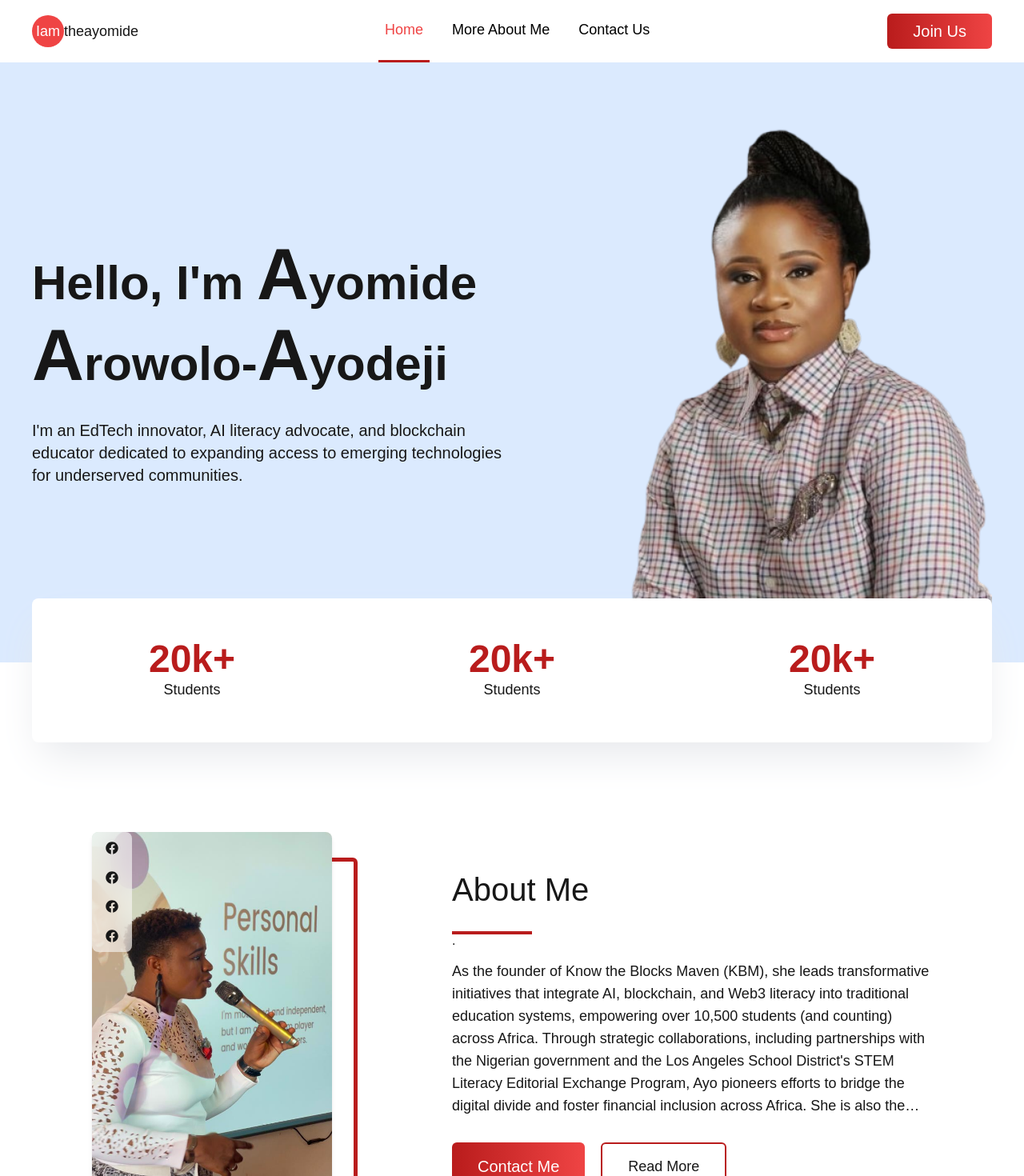
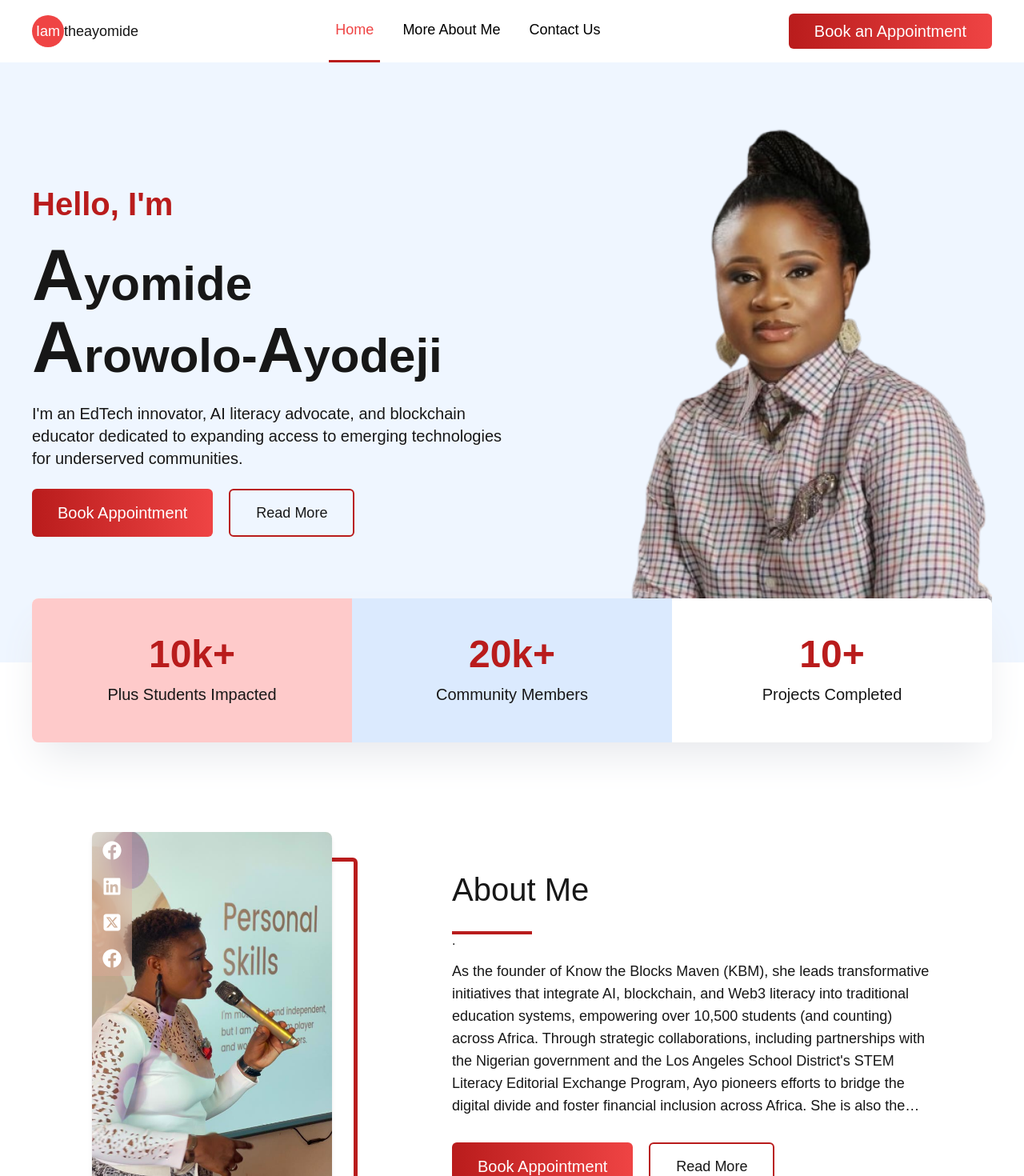
Before and after one commit to Nomolos29/Iamayomide, a Next.js app: page / in a window 1280 px wide. Shown: the top 1470 px of the page at 80% size. Built offline with nearby package versions, Linux system fonts and the light colour scheme.

Commit message:
Feat: Updated design

```diff
--- a/app/page.tsx
+++ b/app/page.tsx
@@ -1,5 +1,6 @@
 import Image from "next/image";
-import { FaFacebook } from "react-icons/fa";
+import { FaFacebook, FaLinkedin } from "react-icons/fa";
+import { FaSquareXTwitter } from "react-icons/fa6";
 import React from "react";
 import Link from "next/link";
 
@@ -8,16 +9,16 @@ export default function Home() {
 
   const stats = [
     {
-      number: "20k+",
-      name: "Students"
+      number: "10k+",
+      name: "plus students impacted"
     },
     {
       number: "20k+",
-      name: "Students"
+      name: "community members"
     },
     {
-      number: "20k+",
-      name: "Students"
+      number: "10+",
+      name: "projects completed"
     }
   ]
 
@@ -32,12 +33,12 @@ export default function Home() {
       link: "#"
     },
     {
-      icon: <FaFacebook />,
-      link: "#"
+      icon: <FaLinkedin />,
+      link: "https://www.linkedin.com/in/ayomidearowoloayodeji?utm_source=share&utm_campaign=share_via&utm_content=profile&utm_medium=android_app"
     },
     {
-      icon: <FaFacebook />,
-      link: "#"
+      icon: <FaSquareXTwitter />,
+      link: "https://x.com/knowtheblocks_?t=VNjLr__AVfJPoU219GCj1w&s=08"
     },
     {
       icon: <FaFacebook />,
@@ -47,11 +48,21 @@ export default function Home() {
 
   return (
     <main className="w-full flex flex-col justify-center items-center">
-      <section className="flex justify-between items-center max-w-[1440px] w-full px-10 bg-blue-100">
+      <section className="flex justify-between items-center max-w-[1440px] w-full px-10 bg-blue-50">
         <aside className="w-1/2 flex flex-col gap-y-20">
           <div className="flex flex-col gap-y-6 w-full">
-            <h1 className="text-[60px] font-extrabold">Hello, I&apos;m <span className="text-[90px] leading-none">A</span>yomide <br /><span className="text-[90px] leading-none">A</span>rowolo-<span className="text-[90px] leading-none">A</span>yodeji</h1>
+            <h3 className="text-[40px] font-extrabold text-red-700 leading-none">Hello, I&apos;m <br /></h3>
+            <h1 className="text-[60px] font-extrabold leading-none"><span className="text-[90px] leading-none">A</span>yomide <br /><span className="text-[90px] leading-none">A</span>rowolo-<span className="text-[80px] leading-none">A</span>yodeji</h1>
             <p className="text-xl">I&apos;m an EdTech innovator, AI literacy advocate, and blockchain educator dedicated to expanding access to emerging technologies for underserved communities.</p>
+
+            <div className="flex gap-x-5">
+            <Link
+              href="https://outlook.office.com/bookwithme/user/7d3c3f6ee4e9414296cdcdc8704495b6@gse.harvard.edu?anonymous&ep=plink" target="_blank"
+            >
+              <button type="button" className="py-4 px-8 bg-gradient-to-r from-red-700 to-red-500 text-xl font-medium rounded-md text-white">Book Appointment</button>
+            </Link>
+              <button type="button" className="py-2 px-8 text-lg font-medium rounded-md border-2 border-red-700">Read More</button>
+            </div>
           </div>
 
         </aside>
@@ -59,11 +70,11 @@ export default function Home() {
       </section>
 
       <section className="flex justify-between items-center max-w-[1440px] w-full px-10 -mt-20">
-        <div className="w-full bg-white shadow-2xl shadow-gray-200 rounded-lg backdrop-blur-md h-[180px] flex justify-between items-center">
+        <div className="w-full bg-white shadow-2xl shadow-gray-200 rounded-lg backdrop-blur-md h-[180px] flex justify-between items-center overflow-hidden">
           {stats.map((stat, index) => (
-            <div key={index} className="flex flex-col items-center text-center w-1/3">
+            <div key={index} className={`flex flex-col items-center justify-center text-center w-1/3 gap-y-3 h-full ${index == 0 ? "bg-red-200" : index == 1 ? "bg-blue-100" : "bg-white"}`}>
               <h5 className="text-5xl font-bold text-red-700">{stat.number}</h5>
-              <p className="text-lg">{stat.name}</p>
+              <p className="text-xl capitalize font-medium">{stat.name}</p>
             </div>
           ))}
         </div>
@@ -73,9 +84,9 @@ export default function Home() {
         <div className="relative w-[300px] flex">
           <div className="relative z-10">
             <img src="/personalImage2.jpeg" alt="Image" width={0} height={0} className="h-[500px] w-[300px] bg-white backdrop-blur-sm rounded-lg shadow-md" />
-            <div className="w-[50px] h-[150px] flex flex-col justify-between items-center p-3 absolute bg-[#ffffff94] top-0 rounded-lg backdrop-blur-lg">
+            <div className="w-[50px] h-[180px] flex flex-col justify-between items-center absolute bg-red-300/20 top-0 rounded-tl-md backdrop-blur-lg overflow-hidden">
               {socialIcons.map((social, index) => (
-                <Link href={social.link} key={index}>{social.icon}</Link>
+                <Link href={social.link} key={index} target="_blank" className="text-2xl flex justify-center items-center text-white hover:bg-red-400/50 h-1/4 w-full">{social.icon}</Link>
               ))}
             </div>
           </div>
@@ -88,7 +99,11 @@ export default function Home() {
             <span className="h-1 w-[100px] bg-red-700">.</span>
             <p className="text-lg line-clamp-[7]">As the founder of Know the Blocks Maven (KBM), she leads transformative initiatives that integrate AI, blockchain, and Web3 literacy into traditional education systems, empowering over 10,500 students (and counting) across Africa. Through strategic collaborations, including partnerships with the Nigerian government and the Los Angeles School District&apos;s STEM Literacy Editorial Exchange Program, Ayo pioneers efforts to bridge the digital divide and foster financial inclusion across Africa. She is also the first Web3 educator to organize a self-funded Web3 Educational Exposition for underserved communities, introducing emerging technologies to students in government senior secondary schools.</p>
             <div className="flex gap-x-5">
-              <button type="button" className="py-4 px-8 bg-gradient-to-r from-red-700 to-red-500 text-xl font-medium rounded-md text-white">Contact Me</button>
+              <Link
+                href="https://outlook.office.com/bookwithme/user/7d3c3f6ee4e9414296cdcdc8704495b6@gse.harvard.edu?anonymous&ep=plink" target="_blank"
+              >
+                <button type="button" className="py-4 px-8 bg-gradient-to-r from-red-700 to-red-500 text-xl font-medium rounded-md text-white">Book Appointment</button>
+              </Link>
               <button type="button" className="py-2 px-8 text-lg font-medium rounded-md border-2 border-red-700">Read More</button>
             </div>
           </div>
@@ -144,21 +159,25 @@ export default function Home() {
           <h1 className="text-[34px]">Contact Me</h1>
           <form className="flex flex-col gap-5">
             <div className="flex gap-5">
-              <input type="text" name="" id="" placeholder="Firstname" className="border-[#d2d2d2] border px-2 py-2 rounded-md" />
+              <input required type="text" name="" id="" placeholder="Firstname" className="border-[#d2d2d2] outline-red-700 hover:bg-[#f7f7f7c9] hover:cursor-pointer border px-2 py-2 rounded-md" />
 
-              <input type="text" name="" id="" placeholder="Firstname" className="border-[#d2d2d2] border px-2 py-2 rounded-md" />
+              <input required type="text" name="" id="" placeholder="Firstname" className="border-[#d2d2d2] outline-red-700 hover:bg-[#f7f7f7c9] hover:cursor-pointer border px-2 py-2 rounded-md" />
             </div>
 
-            <input type="email" name="" id="" placeholder="Email Address" className="border-[#d2d2d2] border px-2 py-1 rounded-md w-full" />
+            <input required type="email" name="" id="" placeholder="Email Address" className="border-[#d2d2d2] outline-red-700 hover:bg-[#f7f7f7c9] hover:cursor-pointer border px-2 py-2 rounded-md w-full" />
 
-            <textarea name="" id="" rows={5} placeholder="Message" className="border-[#d2d2d2] border p-2 rounded-md"></textarea>
+            <input required type="text" name="" id="" placeholder="Location" className="border-[#d2d2d2] outline-red-700 hover:bg-[#f7f7f7c9] hover:cursor-pointer border px-2 py-2 rounded-md w-full" />
+
+            <textarea name="" id="" rows={5} required placeholder="Reason for contacting" className="border-[#d2d2d2] outline-red-700 hover:bg-[#f7f7f7c9] hover:cursor-pointer border p-2 rounded-md"></textarea>
           </form>
 
-          <div className="h-[150px] flex justify-between items-center p-3 gap-5">
+          <div className="h-[50px] flex justify-between items-center p-3 gap-5">
             {socialIcons.map((social, index) => (
               <Link href={social.link} key={index} className="text-2xl text-red-700">{social.icon}</Link>
             ))}
           </div>
+
+          <div className="h-[2px] w-20 bg-red-700"></div>
         </div>
       </section>
     </main>
--- a/components/layout/Footer.tsx
+++ b/components/layout/Footer.tsx
@@ -1,81 +1,82 @@
 import Link from 'next/link';
-
+import { FaFacebook, FaLinkedin } from "react-icons/fa";
+import { FaSquareXTwitter } from "react-icons/fa6";
 
 const Footer = () => {
 
+    type SocialIconProp = {
+      icon: React.ReactNode;
+      link: string;
+    };
+
+    const socialIcons: SocialIconProp[] = [
+      {
+        icon: <FaFacebook />,
+        link: "#"
+      },
+      {
+        icon: <FaLinkedin />,
+        link: "https://www.linkedin.com/in/ayomidearowoloayodeji?utm_source=share&utm_campaign=share_via&utm_content=profile&utm_medium=android_app"
+      },
+      {
+        icon: <FaSquareXTwitter />,
+        link: "https://x.com/knowtheblocks_?t=VNjLr__AVfJPoU219GCj1w&s=08"
+      },
+      {
+        icon: <FaFacebook />,
+        link: "#"
+      }
+    ]
+
   const navMenu = [
-    {
-      name: "Resources",
-      menu: [
     {
       name: "Home",
       url: "/"
     },
     {
-          name: "About us ",
-          url: "/about_us"
-        }
-      ]
+      name: "More About Me",
+      url: "/"
     },
     {
-      name: "Community",
-      menu: [
-        {
-          name: "Devlopers",
-          url: ""
+      name: "KBM Official",
+      url: "/"
     },
     {
-          name: "How it works",
-          url: ""
+      name: "DAOit",
+      url: "/"
     },
-        {
-          name: "FAQs",
-          url: ""
-        }
-      ]
-    },
-    {
-      name: "Company",
-      menu: [
-        {
-          name: "Privacy policy",
-          url: ""
-        },
-        {
-          name: "Term of Use",
-          url: ""
-        },
-        {
-          name: "Contact",
-          url: "/contact_us"
-        }
-      ]
-    }
   ]
 
   return (
-    <footer className='w-full bg-red-800 flex justify-center h-fit py-10 md:h-[250px] pl-10 items-center overflow-hidden relative'>
-        <main className='max-w-[1440px] w-full margin-auto pt-2 flex justify-between items-center text-white'>
-          <section className='flex flex-col w-full md:flex-row justify-between md:items-center gap-10 md:gap-x-20'>
-            <div className='flex flex-col w-1/2'>
+    <footer className='w-full bg-red-800 flex justify-center h-fit py-5 items-center overflow-hidden relative'>
+        <main className='max-w-[1440px] w-full margin-auto flex flex-col justify-center items-center text-white gap-10'>
+          <section className='flex flex-col w-fit justify-center items-center gap-10 py-10'>
             <Link href="/" className="w-full">
               <div className="flex items-center text-3xl">
-                  <div className="h-20 w-20 rounded-full bg-red-500 text-white flex justify-center items-center">Iam</div>theayomide
+                <div className="h-16 w-16 rounded-full bg-red-500 text-white flex justify-center items-center">Iam</div>theayomide
               </div>
             </Link>
+          </section>
+
+          <section className='flex flex-col w-[90%] gap-5'>
+            <div className='flex flex-col md:flex-row w-full justify-between pt-5'>
+              {navMenu.map((Category, index) => (
+                <div key={index}>
+                  <Link key={index} href={Category.url} className='text-lg cursor-pointer text-white'>{Category.name}</Link>
+                </div>
+              ))}
             </div>
 
-            <div className='flex flex-col md:flex-row w-1/2 pt-5 md:pt-0 gap-7 md:gap-16'>
-              {navMenu.map((Category, index) => (
-                <div key={index}>
-                  <h4 className='font-semibold text-lg pb-2'>{Category.name}</h4>
-                  <div className='flex flex-col gap-y-3 w-full'>
-                    {Category.menu.map((nav, index) => (
-                      <Link key={index} href={nav.url} className='text-sm cursor-pointer text-[#d2d2d2]'>{nav.name}</Link>
+            <div className='h-[2px] w-full bg-[#d2d2d2]'></div>
+
+            <div className='flex justify-between items-center'>
+              <p className='font-medium'>copywrite</p>
+
+              <div className="flex justify-between items-center gap-5">
+                {socialIcons.map((social, index) => (
+                  <Link href={social.link} key={index} className="text-2xl text-red-200">{social.icon}</Link>
                 ))}
               </div>
-                </div>
-              ))}
             </div>
           </section>
         </main>
--- a/components/layout/Header.tsx
+++ b/components/layout/Header.tsx
@@ -51,10 +51,10 @@ const Header: React.FC = () => {
         {/* Join Us Button */}
         <div className="flex items-center gap-x-5">
           <Link
-            href="/" // Redirect to the relevant page
+            href="https://outlook.office.com/bookwithme/user/7d3c3f6ee4e9414296cdcdc8704495b6@gse.harvard.edu?anonymous&ep=plink" target="_blank" // Redirect to the relevant page
             className="py-2 px-8 bg-gradient-to-r from-red-700 to-red-500 text-xl font-medium rounded-md text-white"
           >
-            Join Us
+            Book an Appointment
           </Link>
 
           <AiOutlineMenuFold className={`text-4xl md:hidden ${opened && "rotate-180"} duration-300`} onClick={() => setOpened(true)} />
```
Lines whose indentation alone changed are shown as unchanged.
